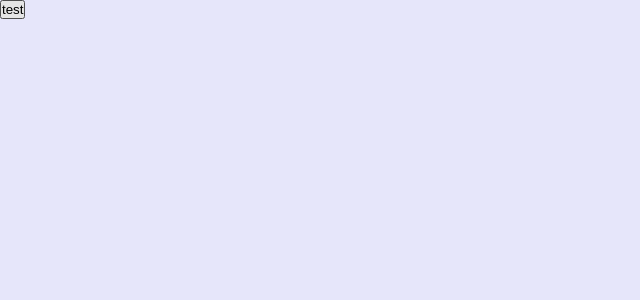
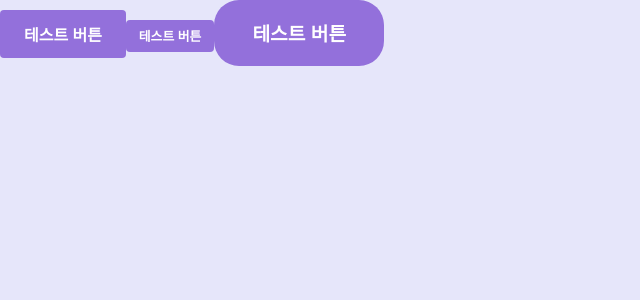
Before and after one commit to ragnar-park/Yusu-web, a Next.js app: page /drawing in a window 1280 px wide. Shown: the top 300 px of the page, without its empty margins (0-640 px from the left). Built offline with nearby package versions, Linux system fonts and the light colour scheme.

Commit message:
사이즈별 기본 버튼 추가

```diff
--- /dev/null
+++ b/components/ui/ButtomS/index.tsx
@@ -0,0 +1,10 @@
+import {ButtonProps} from "@/util/commonComponentsProps";
+import styles from '@/styles/components/Button.module.css';
+
+const ButtonS = (props:ButtonProps) => {
+    return (
+        <button className={styles.buttonS} onClick={props.onClick}>{props.buttonText}</button>
+    );
+}
+
+export default ButtonS;
--- a/components/ui/Button/index.tsx
+++ /dev/null
@@ -1,5 +0,0 @@
-const Button = () => {
-    return (<button>test</button>);
-}
-
-export default Button;
--- /dev/null
+++ b/components/ui/ButtonL/index.tsx
@@ -0,0 +1,10 @@
+import {ButtonProps} from "@/util/commonComponentsProps";
+import styles from '@/styles/components/Button.module.css';
+
+const ButtonL = (props:ButtonProps) => {
+    return (
+        <button className={styles.buttonL} onClick={props.onClick}>{props.buttonText}</button>
+    );
+}
+
+export default ButtonL;
--- /dev/null
+++ b/components/ui/ButtonM/index.tsx
@@ -0,0 +1,10 @@
+import {ButtonProps} from "@/util/commonComponentsProps";
+import styles from '@/styles/components/Button.module.css';
+
+const ButtonM = (props:ButtonProps) => {
+    return (
+        <button className={styles.buttonM} onClick={props.onClick}>{props.buttonText}</button>
+    );
+}
+
+export default ButtonM;
--- a/pages/drawing/index.tsx
+++ b/pages/drawing/index.tsx
@@ -1,10 +1,15 @@
-import Button from "@/components/ui/Button";
+import Button from "@/components/ui/ButtonM";
 import Header from "@/components/Header";
+import ButtonM from "@/components/ui/ButtonM";
+import ButtonS from "@/components/ui/ButtomS";
+import ButtonL from "@/components/ui/ButtonL";
 
 const Drawing = () => {
     return(
         <div>
-            <Button />
+            <ButtonM  buttonText='테스트 버튼' onClick={() => {}}/>
+            <ButtonS  buttonText='테스트 버튼' onClick={() => {}}/>
+            <ButtonL  buttonText='테스트 버튼' onClick={() => {}}/>
         </div>
     );
 }
--- /dev/null
+++ b/styles/components/Button.module.css
@@ -0,0 +1,47 @@
+.buttonM {
+    /* 공통화 필요 */
+    background-color: var(--main-color);
+    display: inline-block;
+    border: none;
+    cursor: pointer;
+    font-weight: 600;
+    text-align: center;
+    text-decoration: none;
+    border-radius: 4px;
+    color: #ffffff;
+
+    font-size: 1em;
+    padding: 0.75em 1.5em;
+}
+
+.buttonS {
+    /* 공통화 필요 */
+    background-color: var(--main-color);
+    display: inline-block;
+    border: none;
+    cursor: pointer;
+    font-weight: 600;
+    text-align: center;
+    text-decoration: none;
+    border-radius: 4px;
+    color: #ffffff;
+
+    font-size: 0.8em;
+    padding: 0.5em 1em;
+}
+
+.buttonL {
+    /* 공통화 필요 */
+    background-color: var(--main-color);
+    display: inline-block;
+    border: none;
+    cursor: pointer;
+    font-weight: 600;
+    text-align: center;
+    text-decoration: none;
+    border-radius: 25px;
+    color: #ffffff;
+
+    font-size: 1.2em;
+    padding: 1em 2em;
+}
--- /dev/null
+++ b/util/commonComponentsProps.ts
@@ -0,0 +1,4 @@
+export interface ButtonProps {
+    buttonText: string;
+    onClick() : void;
+}
```
Also changed, not shown: styles/Common.module.css (added, +10 -0 lines).
